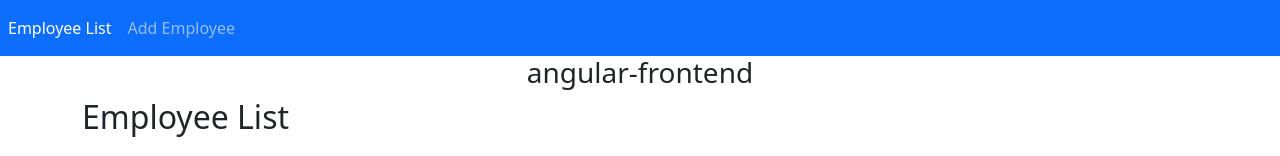
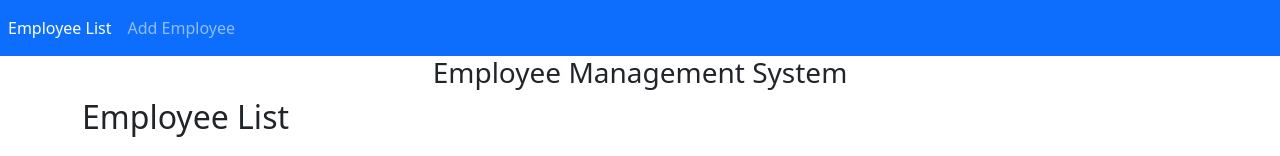
Before and after one commit to lukaszgardecki/employee-ms, an Angular app in the folder angular-frontend/: page /employees in a window 1280 px wide. Shown: the top 156 px of the page. Built offline with nearby package versions, Linux system fonts and the light colour scheme; no server answers.

Commit message:
Change app name title

```diff
--- a/angular-frontend/src/app/app.component.ts
+++ b/angular-frontend/src/app/app.component.ts
@@ -6,5 +6,5 @@ import { Component } from '@angular/core';
   styleUrl: './app.component.css'
 })
 export class AppComponent {
-  title = 'angular-frontend';
+  title = 'Employee Management System';
 }
```
